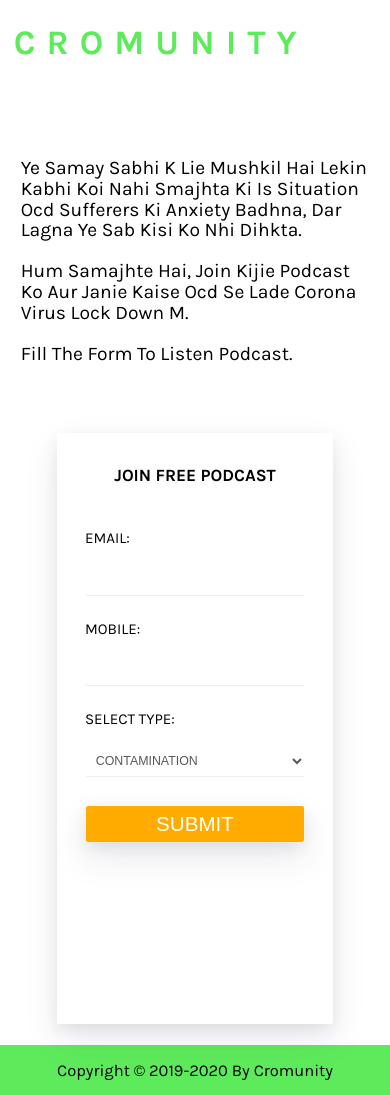
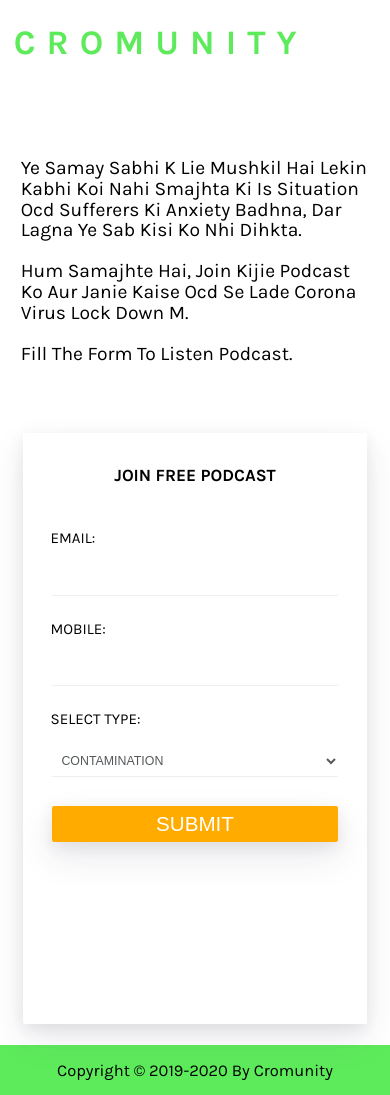
Before and after one commit to learnwithcode/Early-Access-Podcast, a React (Create React App) app: page / in a window 390 px wide. Built offline with nearby package versions, Linux system fonts and the light colour scheme.

Commit message:
form layout

```diff
--- a/src/static/css/style.css
+++ b/src/static/css/style.css
@@ -77,7 +77,7 @@
     form {
       height: 70vh;
       padding: 4rem;
-      width: 40rem; } }
+      width: 50rem; } }
 
 .form-title {
   margin-top: 0;
--- a/src/static/sass/base/_base.scss
+++ b/src/static/sass/base/_base.scss
@@ -102,7 +102,7 @@
     @include respond(phone){
       height: 70vh;
       padding: 4rem;
-      width: 40rem;
+      width: 50rem;
     }
   }
 
```
